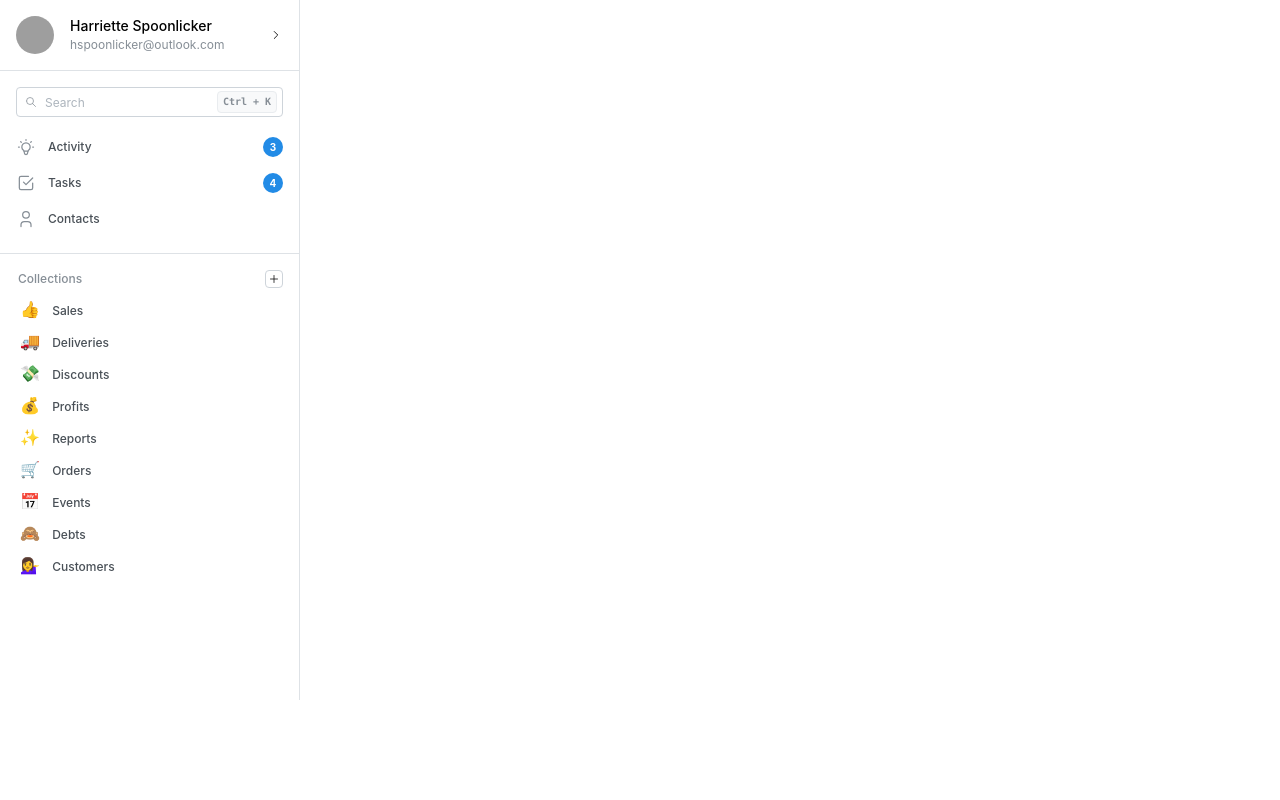
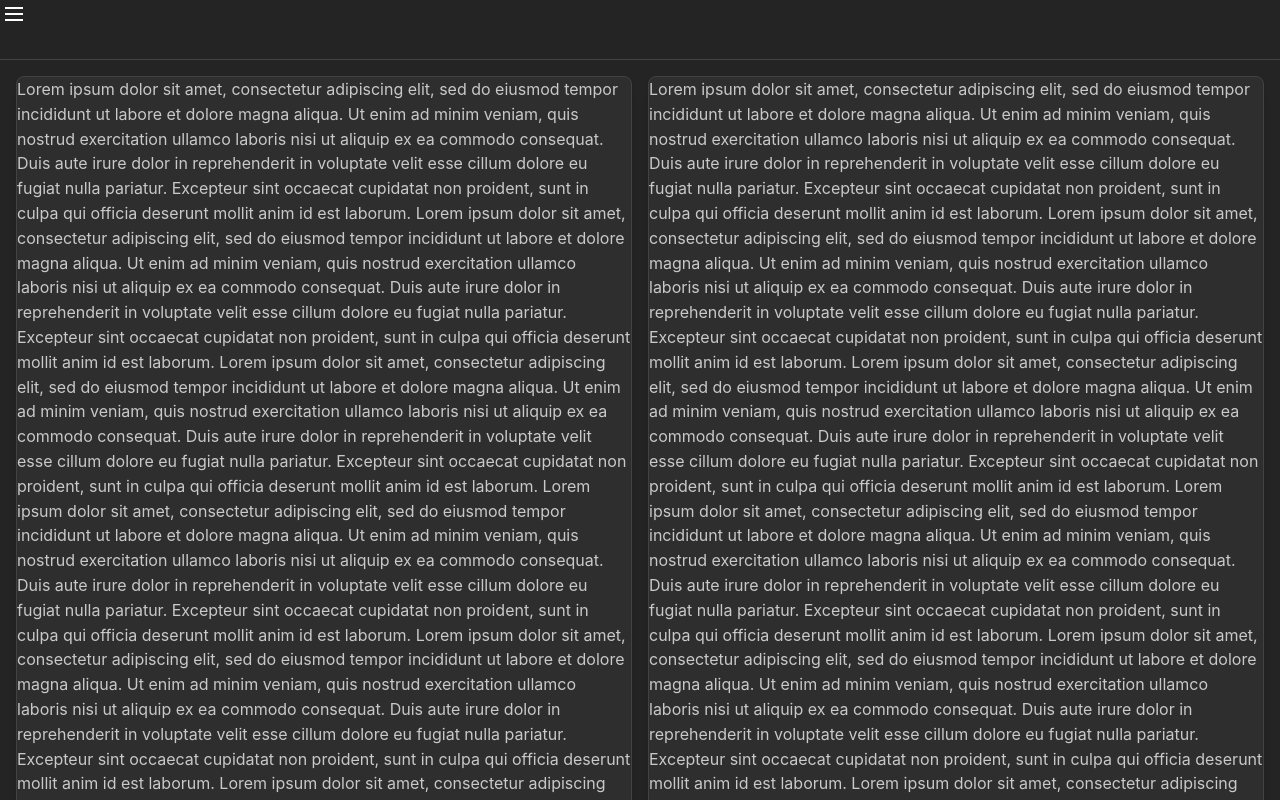
Before and after one commit to LoistCloist/todolist, a Next.js app in the folder todolist-app/: page /dashboard in a window 1280 px wide. Shown: the top 800 px of the page. Built offline with nearby package versions, Linux system fonts and the light colour scheme; grey boxes are pictures that could not be loaded.

Commit message:
Added navbar and placeholder cards for dashboard

```diff
--- a/todolist-app/app/dashboard/page.tsx
+++ b/todolist-app/app/dashboard/page.tsx
@@ -1,10 +1,49 @@
 'use client'
+import {
+    AppShell,
+    Burger,
+    Grid
+ } from '@mantine/core';
+import { useDisclosure } from '@mantine/hooks';
+import { NavbarSearch } from '@/components/navbar/NavbarSearchMantine';
+import ListCard from '@/components/list_card/ListCard';
 
-import { NavbarSearch } from "@/components/navbar/NavbarSearchMantine"
 export default function Dashboard() {
-    return (
-        <>
-            <NavbarSearch></NavbarSearch>
-        </>
-    )
+  const [opened, { toggle }] = useDisclosure();
+
+  return (
+    <AppShell
+      padding="md"
+      header={{ height: 60 }}
+      navbar={{
+        width: 300,
+        breakpoint: 'sm',
+        collapsed: { mobile: !opened, desktop: !opened},
+      }}
+    >
+      <AppShell.Header>
+        <Burger
+          opened={opened}
+          onClick={toggle}
+          size="sm"
+        />
+
+      </AppShell.Header>
+
+      <AppShell.Navbar>
+        <NavbarSearch></NavbarSearch>
+      </AppShell.Navbar>
+
+      <AppShell.Main style={{ display: 'flex', flexDirection: 'column', height: '100%'}}>
+        <Grid grow style={{ display: 'flex'}}>
+            <Grid.Col span={6}><ListCard></ListCard></Grid.Col>
+            <Grid.Col span={6}><ListCard></ListCard></Grid.Col>
+        </Grid>
+        <Grid grow style={{ display: 'flex'}}>
+            <Grid.Col span={6}><ListCard></ListCard></Grid.Col>
+            <Grid.Col span={6}><ListCard></ListCard></Grid.Col>
+        </Grid>
+      </AppShell.Main>
+    </AppShell>
+  );
 }
--- a/todolist-app/app/layout.tsx
+++ b/todolist-app/app/layout.tsx
@@ -34,7 +34,7 @@ export default function RootLayout({
       <body
         className={`${geistSans.variable} ${geistMono.variable} antialiased`}
       >
-        <MantineProvider>{children}</MantineProvider>
+        <MantineProvider defaultColorScheme="dark">{children}</MantineProvider>
       </body>
     </html>
   );
--- /dev/null
+++ b/todolist-app/components/list_card/ListCard.tsx
@@ -0,0 +1,30 @@
+'use client'
+import {
+    Card,
+    Text,
+    Button,
+    ScrollArea
+} from '@mantine/core'
+
+export default function ListCard() {
+    return (
+        <Card style={{ display: 'flex', flexDirection: 'column', height: '100%'}}shadow="sm" padding="1g" radius="md" withBorder>
+            <ScrollArea>
+            Lorem ipsum dolor sit amet, consectetur adipiscing elit, sed do eiusmod tempor incididunt ut labore et dolore magna aliqua. Ut enim ad minim veniam, quis nostrud exercitation ullamco laboris nisi ut aliquip ex ea commodo consequat. Duis aute irure dolor in reprehenderit in voluptate velit esse cillum dolore eu fugiat nulla pariatur. Excepteur sint occaecat cupidatat non proident, sunt in culpa qui officia deserunt mollit anim id est laborum.            Lorem ipsum dolor sit amet, consectetur adipiscing elit, sed do eiusmod tempor incididunt ut labore et dolore magna aliqua. Ut enim ad minim veniam, quis nostrud exercitation ullamco laboris nisi ut aliquip ex ea commodo consequat. Duis aute irure dolor in reprehenderit in voluptate velit esse cillum dolore eu fugiat nulla pariatur. Excepteur sint occaecat cupidatat non proident, sunt in culpa qui officia deserunt mollit anim id est laborum.
+            Lorem ipsum dolor sit amet, consectetur adipiscing elit, sed do eiusmod tempor incididunt ut labore et dolore magna aliqua. Ut enim ad minim veniam, quis nostrud exercitation ullamco laboris nisi ut aliquip ex ea commodo consequat. Duis aute irure dolor in reprehenderit in voluptate velit esse cillum dolore eu fugiat nulla pariatur. Excepteur sint occaecat cupidatat non proident, sunt in culpa qui officia deserunt mollit anim id est laborum.
+            Lorem ipsum dolor sit amet, consectetur adipiscing elit, sed do eiusmod tempor incididunt ut labore et dolore magna aliqua. Ut enim ad minim veniam, quis nostrud exercitation ullamco laboris nisi ut aliquip ex ea commodo consequat. Duis aute irure dolor in reprehenderit in voluptate velit esse cillum dolore eu fugiat nulla pariatur. Excepteur sint occaecat cupidatat non proident, sunt in culpa qui officia deserunt mollit anim id est laborum.
+            Lorem ipsum dolor sit amet, consectetur adipiscing elit, sed do eiusmod tempor incididunt ut labore et dolore magna aliqua. Ut enim ad minim veniam, quis nostrud exercitation ullamco laboris nisi ut aliquip ex ea commodo consequat. Duis aute irure dolor in reprehenderit in voluptate velit esse cillum dolore eu fugiat nulla pariatur. Excepteur sint occaecat cupidatat non proident, sunt in culpa qui officia deserunt mollit anim id est laborum.            Lorem ipsum dolor sit amet, consectetur adipiscing elit, sed do eiusmod tempor incididunt ut labore et dolore magna aliqua. Ut enim ad minim veniam, quis nostrud exercitation ullamco laboris nisi ut aliquip ex ea commodo consequat. Duis aute irure dolor in reprehenderit in voluptate velit esse cillum dolore eu fugiat nulla pariatur. Excepteur sint occaecat cupidatat non proident, sunt in culpa qui officia deserunt mollit anim id est laborum.
+            Lorem ipsum dolor sit amet, consectetur adipiscing elit, sed do eiusmod tempor incididunt ut labore et dolore magna aliqua. Ut enim ad minim veniam, quis nostrud exercitation ullamco laboris nisi ut aliquip ex ea commodo consequat. Duis aute irure dolor in reprehenderit in voluptate velit esse cillum dolore eu fugiat nulla pariatur. Excepteur sint occaecat cupidatat non proident, sunt in culpa qui officia deserunt mollit anim id est laborum.
+            Lorem ipsum dolor sit amet, consectetur adipiscing elit, sed do eiusmod tempor incididunt ut labore et dolore magna aliqua. Ut enim ad minim veniam, quis nostrud exercitation ullamco laboris nisi ut aliquip ex ea commodo consequat. Duis aute irure dolor in reprehenderit in voluptate velit esse cillum dolore eu fugiat nulla pariatur. Excepteur sint occaecat cupidatat non proident, sunt in culpa qui officia deserunt mollit anim id est laborum.
+            Lorem ipsum dolor sit amet, consectetur adipiscing elit, sed do eiusmod tempor incididunt ut labore et dolore magna aliqua. Ut enim ad minim veniam, quis nostrud exercitation ullamco laboris nisi ut aliquip ex ea commodo consequat. Duis aute irure dolor in reprehenderit in voluptate velit esse cillum dolore eu fugiat nulla pariatur. Excepteur sint occaecat cupidatat non proident, sunt in culpa qui officia deserunt mollit anim id est laborum.            Lorem ipsum dolor sit amet, consectetur adipiscing elit, sed do eiusmod tempor incididunt ut labore et dolore magna aliqua. Ut enim ad minim veniam, quis nostrud exercitation ullamco laboris nisi ut aliquip ex ea commodo consequat. Duis aute irure dolor in reprehenderit in voluptate velit esse cillum dolore eu fugiat nulla pariatur. Excepteur sint occaecat cupidatat non proident, sunt in culpa qui officia deserunt mollit anim id est laborum.
+            Lorem ipsum dolor sit amet, consectetur adipiscing elit, sed do eiusmod tempor incididunt ut labore et dolore magna aliqua. Ut enim ad minim veniam, quis nostrud exercitation ullamco laboris nisi ut aliquip ex ea commodo consequat. Duis aute irure dolor in reprehenderit in voluptate velit esse cillum dolore eu fugiat nulla pariatur. Excepteur sint occaecat cupidatat non proident, sunt in culpa qui officia deserunt mollit anim id est laborum.
+            Lorem ipsum dolor sit amet, consectetur adipiscing elit, sed do eiusmod tempor incididunt ut labore et dolore magna aliqua. Ut enim ad minim veniam, quis nostrud exercitation ullamco laboris nisi ut aliquip ex ea commodo consequat. Duis aute irure dolor in reprehenderit in voluptate velit esse cillum dolore eu fugiat nulla pariatur. Excepteur sint occaecat cupidatat non proident, sunt in culpa qui officia deserunt mollit anim id est laborum.
+            Lorem ipsum dolor sit amet, consectetur adipiscing elit, sed do eiusmod tempor incididunt ut labore et dolore magna aliqua. Ut enim ad minim veniam, quis nostrud exercitation ullamco laboris nisi ut aliquip ex ea commodo consequat. Duis aute irure dolor in reprehenderit in voluptate velit esse cillum dolore eu fugiat nulla pariatur. Excepteur sint occaecat cupidatat non proident, sunt in culpa qui officia deserunt mollit anim id est laborum.            Lorem ipsum dolor sit amet, consectetur adipiscing elit, sed do eiusmod tempor incididunt ut labore et dolore magna aliqua. Ut enim ad minim veniam, quis nostrud exercitation ullamco laboris nisi ut aliquip ex ea commodo consequat. Duis aute irure dolor in reprehenderit in voluptate velit esse cillum dolore eu fugiat nulla pariatur. Excepteur sint occaecat cupidatat non proident, sunt in culpa qui officia deserunt mollit anim id est laborum.
+            Lorem ipsum dolor sit amet, consectetur adipiscing elit, sed do eiusmod tempor incididunt ut labore et dolore magna aliqua. Ut enim ad minim veniam, quis nostrud exercitation ullamco laboris nisi ut aliquip ex ea commodo consequat. Duis aute irure dolor in reprehenderit in voluptate velit esse cillum dolore eu fugiat nulla pariatur. Excepteur sint occaecat cupidatat non proident, sunt in culpa qui officia deserunt mollit anim id est laborum.
+            Lorem ipsum dolor sit amet, consectetur adipiscing elit, sed do eiusmod tempor incididunt ut labore et dolore magna aliqua. Ut enim ad minim veniam, quis nostrud exercitation ullamco laboris nisi ut aliquip ex ea commodo consequat. Duis aute irure dolor in reprehenderit in voluptate velit esse cillum dolore eu fugiat nulla pariatur. Excepteur sint occaecat cupidatat non proident, sunt in culpa qui officia deserunt mollit anim id est laborum.
+
+            </ScrollArea>
+
+        </Card>
+    )
+}
--- a/todolist-app/components/navbar/NavbarSearchMantine.tsx
+++ b/todolist-app/components/navbar/NavbarSearchMantine.tsx
@@ -1,4 +1,3 @@
-'use client'
 import { IconBulb, IconCheckbox, IconPlus, IconSearch, IconUser } from '@tabler/icons-react';
 import {
   ActionIcon,
```
